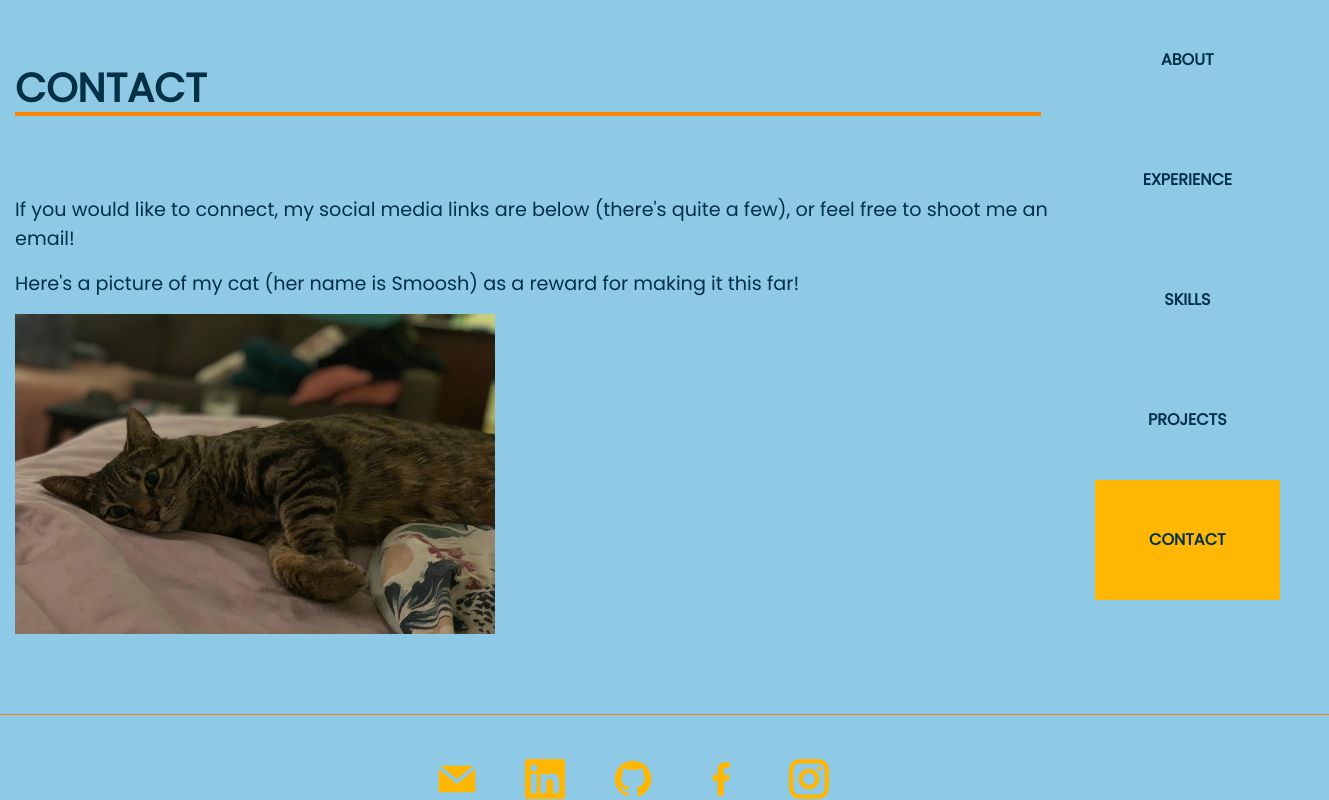
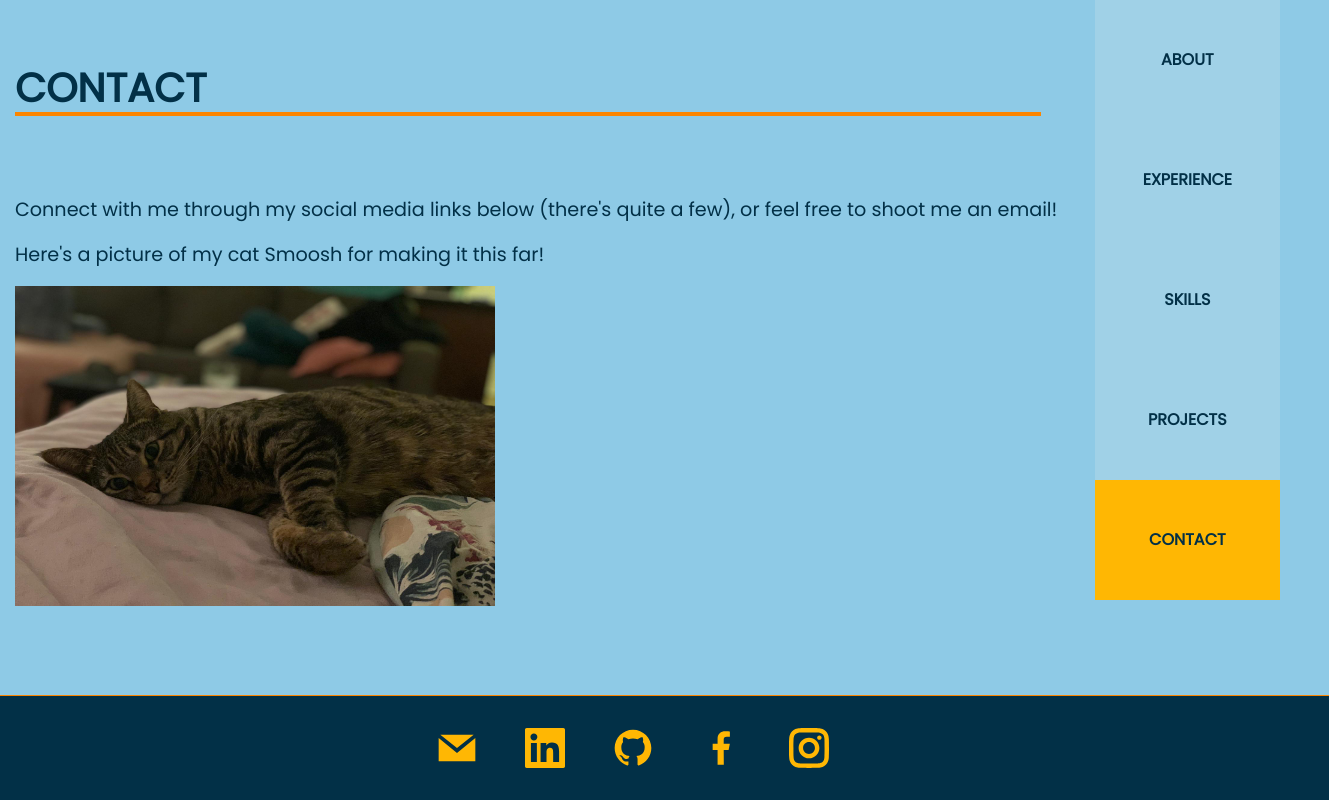
Before and after one commit to anamkhan-cs/anamkhan-net, a React (Create React App) app: page /contact in a window 1280 px wide. Shown: the whole page, 1329 px wide, since content can reach past the window. Built offline with nearby package versions, Linux system fonts and the light colour scheme.

Commit message:
updated styling

```diff
--- a/src/Navbar/Navbar.js
+++ b/src/Navbar/Navbar.js
@@ -10,6 +10,7 @@ import {
 } from "reactstrap";
 import classnames from "classnames";
 import { NavLink as RRDNavlink } from "react-router-dom";
+import { MdMenu } from "react-icons/md";
 
 import {
   navbar,
@@ -33,7 +34,9 @@ const NavbarMenu = (props) => {
         <NavbarToggler
           onClick={toggle}
           className={classnames("ml-4", navbartoggler)}
-        />
+        >
+          <MdMenu size={28} color="#ffb703" />
+        </NavbarToggler>
         <Collapse isOpen={isOpen} navbar>
           <Nav className="ml-auto" navbar vertical>
             <div className={navbar}>
--- a/src/Navbar/Navbar.module.scss
+++ b/src/Navbar/Navbar.module.scss
@@ -3,14 +3,14 @@
 @import "~bootstrap/scss/mixins";
 
 .navbar {
-  background-color: #8ecae6;
+  background-color: #a0d1e7;
   @include media-breakpoint-down(sm) {
     margin-top: 0;
-    height: 35vh;
+    height: 34vh;
   }
   position: fixed;
   right: 0px;
-  height: 75vh;
+  height: 73vh;
 }
 
 .navitem {
@@ -18,7 +18,7 @@
 }
 
 .navbartoggler {
-  background-color: #8ecae6 !important;
+  background-color: #a0d1e7 !important;
   width: 7.5rem !important;
 }
 
--- a/src/components/Contact/Contact.js
+++ b/src/components/Contact/Contact.js
@@ -22,16 +22,15 @@ const Contact = () => {
   return (
     <>
       <Container className={container} fluid>
-        <h1 className={header}>Contact</h1>
+        <div>
+          <h1 className={header}>Contact</h1>
+        </div>
         <div className={contentContainer}>
           <p>
-            If you would like to connect, my social media links are below
-            (there's quite a few), or feel free to shoot me an email!
+            Connect with me through my social media links below (there's quite a
+            few), or feel free to shoot me an email!
           </p>
-          <p>
-            Here's a picture of my cat (her name is Smoosh) as a reward for
-            making it this far!
-          </p>
+          <p>Here's a picture of my cat Smoosh for making it this far!</p>
           <img src={smoosh} alt="My cat" className={picture} />
         </div>
       </Container>
--- a/src/components/Contact/Contact.module.scss
+++ b/src/components/Contact/Contact.module.scss
@@ -1,6 +1,9 @@
 @import "~bootstrap/scss/functions";
 @import "~bootstrap/scss/variables";
 @import "~bootstrap/scss/mixins";
+
+.container {
+}
 
 .header {
   font-weight: bolder;
@@ -8,11 +11,6 @@
   text-transform: uppercase;
   margin-right: 14rem;
   margin-top: 4rem;
-}
-
-.container {
-  margin-top: 4rem;
-  // margin-bottom: 10rem;
 }
 
 .contentContainer {
@@ -26,13 +24,12 @@
 }
 
 .iconContainer {
-  margin-top: 5rem;
   border-top: 0.1rem solid #fb8500;
-  padding-top: 3rem !important;
-  background-color: #8ecae6;
-  width: 105vw;
-  height: 10vh;
-  z-index: 1;
+  background-color: #023047;
+  position: fixed;
+  bottom: 0;
+  width: 105%;
+  padding: 2rem 0 2rem 0;
 }
 
 .icons {
--- a/src/index.css
+++ b/src/index.css
@@ -1,6 +1,7 @@
 
-html {
-  scroll-behavior: smooth !important;
+html, body {
+  max-width: 100%;
+  overflow-x: hidden;
 }
 
 body {
```
